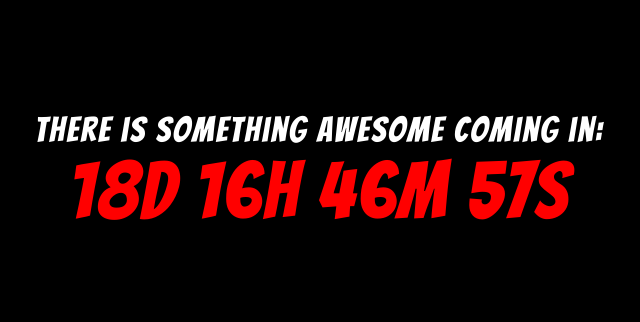
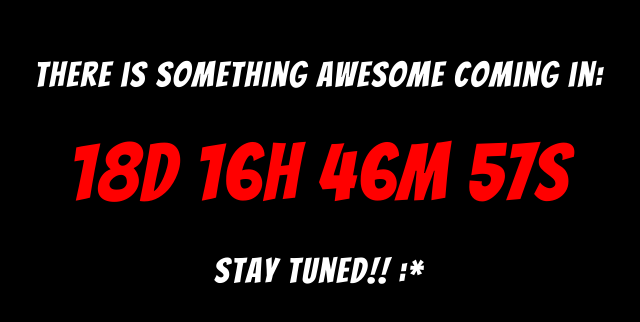
Before and after one commit to swateeesharma/swateesharma, a plain HTML site: page index.html in a window 1280 px wide. Shown: the part 228-550 px from the top of the page, without its empty margins (321-961 px from the left). Drawn offline with nearby package versions, Linux system fonts and the light colour scheme.

Commit message:
Add files via upload

```diff
--- a/index.html
+++ b/index.html
@@ -10,8 +10,10 @@
 <!-- partial:index.partial.html -->
 <div class='wrap' ng-app='app'>
   <div class='time-to'>
-    There is something awesome coming in:
+    There is something awesome coming in: <br><br>
     <span countdown='' date='May 19, 2020 00:00:00'>&nbsp;</span>
+<br>
+    Stay Tuned!! :*
   </div>
 </div>
 <!-- partial -->
```
